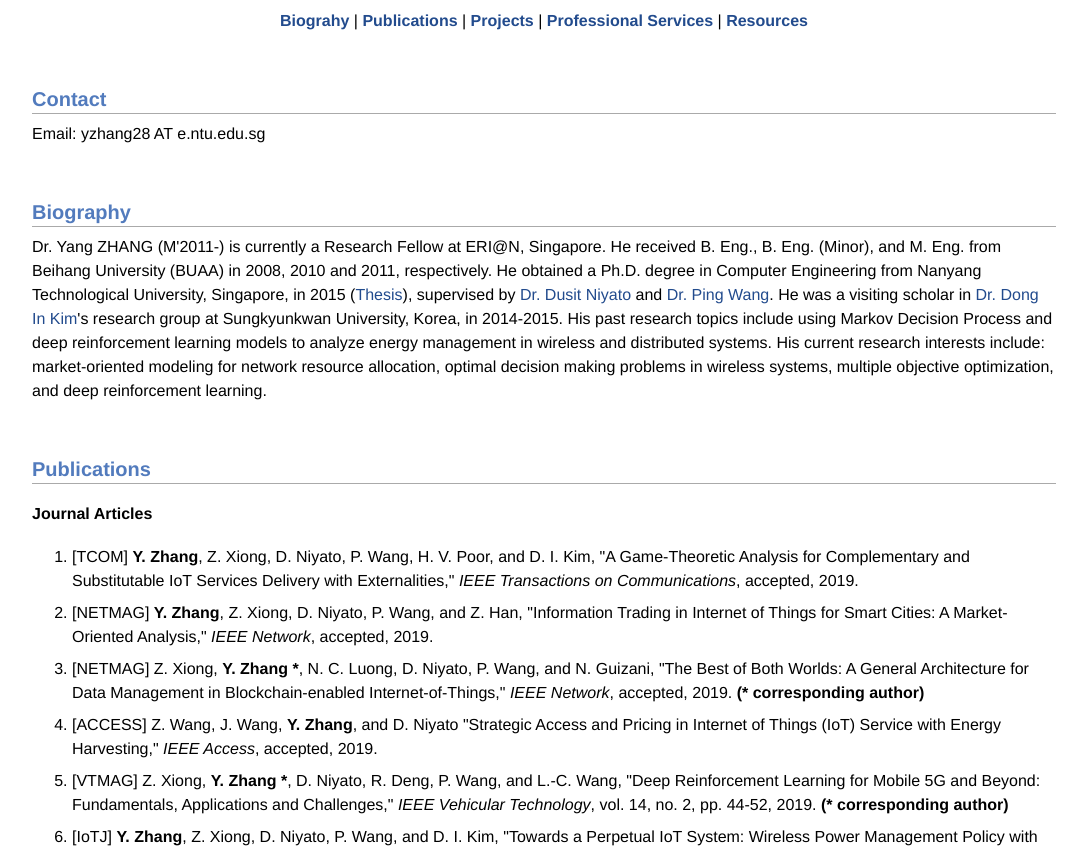
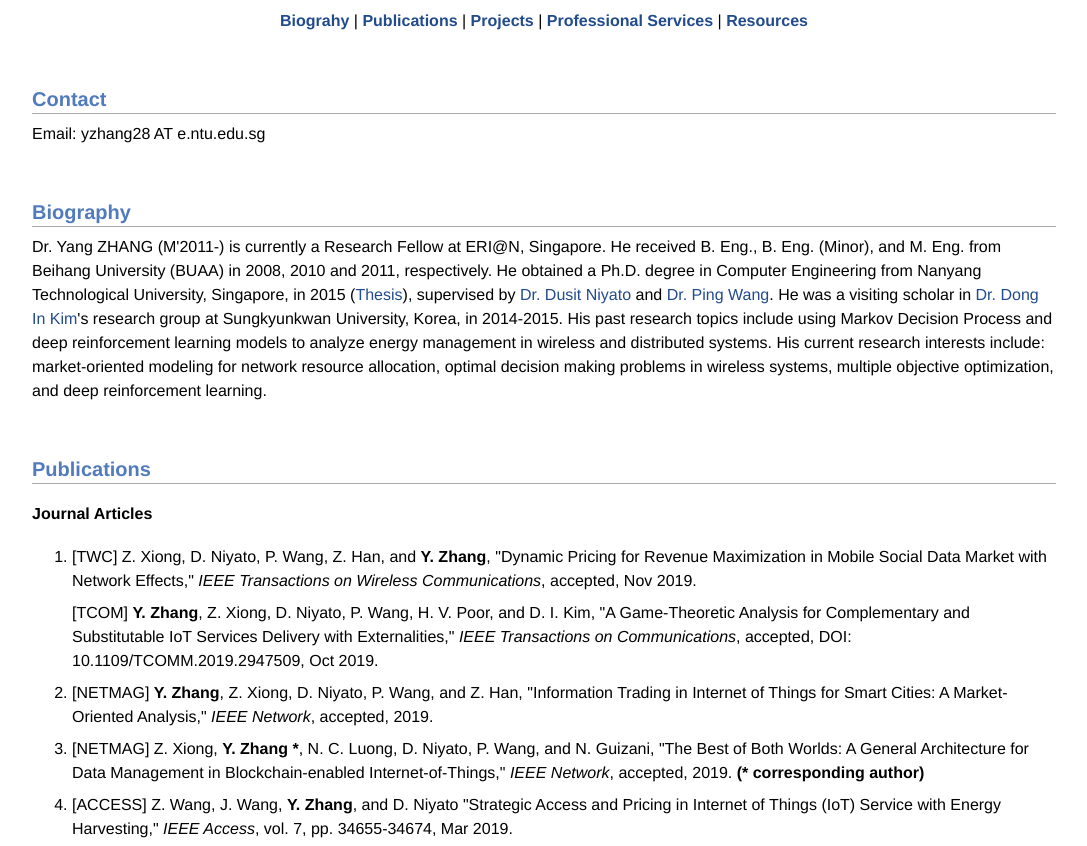
Before and after one commit to opt-yang/opt-yang.github.io, a plain HTML site: page index.html in a window 1280 px wide. Shown: the part 82-928 px from the top of the page, without its empty margins (80-1167 px from the left). Drawn offline with Linux system fonts and the light colour scheme.

Commit message:
Update index.html

```diff
--- a/index.html
+++ b/index.html
@@ -35,7 +35,9 @@
 <h4>Journal Articles</h4>
 <ol>
   <li>
-   <p>[TCOM] <b>Y. Zhang</b>, Z. Xiong, D. Niyato, P. Wang, H. V. Poor, and D. I. Kim, "A Game-Theoretic Analysis for Complementary and Substitutable IoT Services Delivery with Externalities," <i>IEEE Transactions on Communications</i>, accepted, 2019.</p>
+   <p>[TWC] Z. Xiong, D. Niyato, P. Wang, Z. Han, and <b>Y. Zhang</b>, "Dynamic Pricing for Revenue Maximization in Mobile Social Data Market with Network Effects," <i>IEEE Transactions on Wireless Communications</i>, accepted, Nov 2019.</p>
+  </li>
+   <p>[TCOM] <b>Y. Zhang</b>, Z. Xiong, D. Niyato, P. Wang, H. V. Poor, and D. I. Kim, "A Game-Theoretic Analysis for Complementary and Substitutable IoT Services Delivery with Externalities," <i>IEEE Transactions on Communications</i>, accepted, DOI: 10.1109/TCOMM.2019.2947509, Oct 2019.</p>
   </li>
   <li>
    <p>[NETMAG] <b>Y. Zhang</b>, Z. Xiong, D. Niyato, P. Wang, and Z. Han, "Information Trading in Internet of Things for Smart Cities: A Market-Oriented Analysis," <i>IEEE Network</i>, accepted, 2019.</p>
@@ -44,7 +46,7 @@
     <p>[NETMAG] Z. Xiong, <b>Y. Zhang *</b>, N. C. Luong, D. Niyato, P. Wang, and N. Guizani, "The Best of Both Worlds: A General Architecture for Data Management in Blockchain-enabled Internet-of-Things," <i>IEEE Network</i>, accepted, 2019. <b>(* corresponding author)</b> </p>
   </li>
   <li>
-    <p>[ACCESS] Z. Wang, J. Wang, <b>Y. Zhang</b>, and D. Niyato "Strategic Access and Pricing in Internet of Things (IoT) Service with Energy Harvesting," <i>IEEE Access</i>, accepted, 2019.</p>
+    <p>[ACCESS] Z. Wang, J. Wang, <b>Y. Zhang</b>, and D. Niyato "Strategic Access and Pricing in Internet of Things (IoT) Service with Energy Harvesting," <i>IEEE Access</i>, vol. 7, pp. 34655-34674, Mar 2019.</p>
   <li>
     <p>[VTMAG] Z. Xiong, <b>Y. Zhang *</b>, D. Niyato, R. Deng, P. Wang, and L.-C. Wang, "Deep Reinforcement Learning for Mobile 5G and Beyond: Fundamentals, Applications and Challenges," <i>IEEE Vehicular Technology</i>, vol. 14, no. 2, pp. 44-52, 2019. <b>(* corresponding author)</b> </p>
   </li>
```
